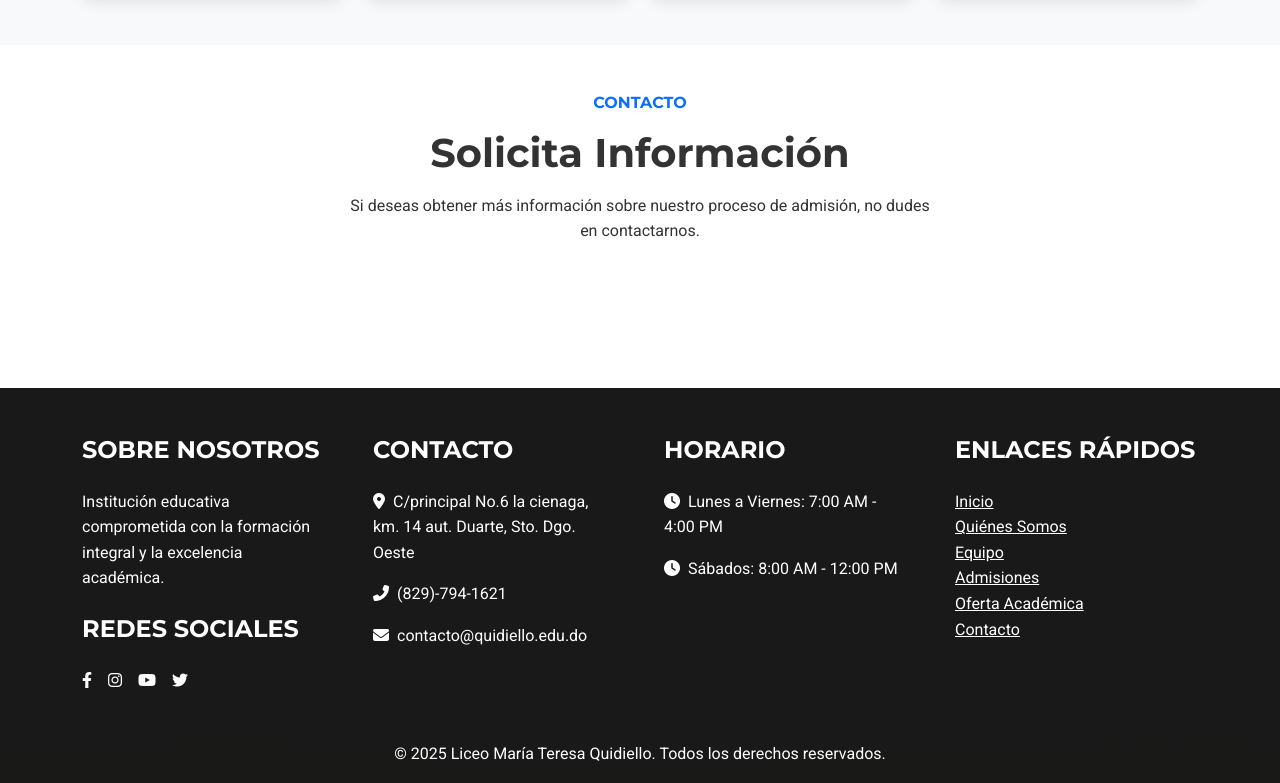
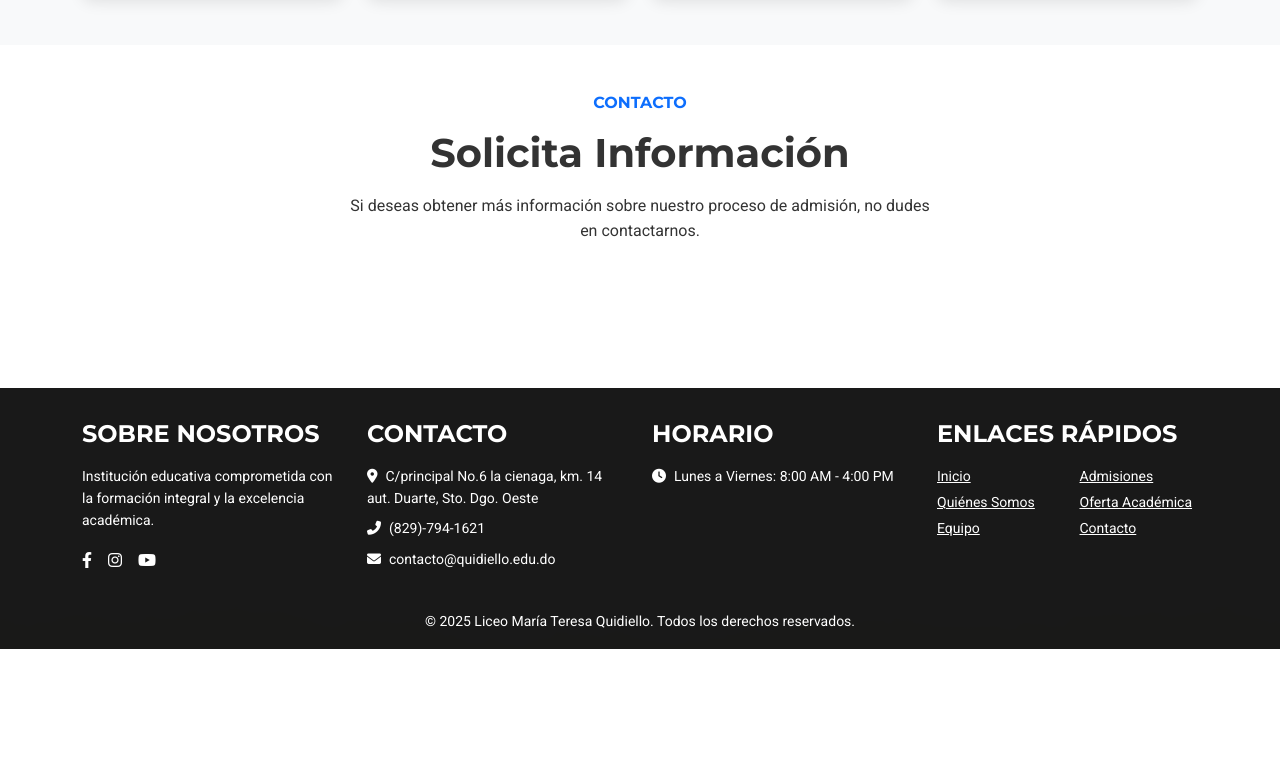
Before and after one commit to LIVANLEBRON/Liceo-Mar-a-Teresa-Quidiello, a plain HTML site: page admisiones.html in a window 1280 px wide. Shown: the part 2038-2821 px from the top of the page. After the commit the page ends 2687 px from the top, so only its background shows below. Drawn offline with nearby package versions, Linux system fonts and the light colour scheme.

Commit message:
Nueva actualización de la página web

```diff
--- a/admisiones.html
+++ b/admisiones.html
@@ -235,52 +235,47 @@
     </div>
 
     <!-- Footer -->
-    <footer class="footer text-white mt-5 pt-5 px-0 position-relative">
+    <footer class="footer text-white mt-5 px-0 position-relative">
         <div class="container">
-            <div class="row g-5">
+            <div class="row g-4">
                 <div class="col-lg-3 col-md-6">
-                    <h4 class="text-white text-uppercase mb-4">Sobre Nosotros</h4>
-                    <p>Institución educativa comprometida con la formación integral y la excelencia académica.</p>
-                    <h4 class="text-white text-uppercase mb-4 mt-4">Redes Sociales</h4>
-                    <div class="d-flex justify-content-start">
+                    <h4 class="text-white text-uppercase mb-3">Sobre Nosotros</h4>
+                    <p class="small">Institución educativa comprometida con la formación integral y la excelencia académica.</p>
+                    <div class="d-flex justify-content-start mt-3">
                         <a href="https://www.facebook.com/share/1GhR3EAaPh/?mibextid=wwXIfr" class="text-white me-3"><i class="fab fa-facebook-f"></i></a>
                         <a href="https://www.instagram.com/t.quidiello?igsh=OXpjMGZhNmtib3di" class="text-white me-3"><i class="fab fa-instagram"></i></a>
                         <a href="https://youtube.com/@liceomariateresaquidiello5557?si=kejUUSO5sZdvcmhN" class="text-white me-3"><i class="fab fa-youtube"></i></a>
-                        <a href="#" class="text-white"><i class="fab fa-twitter"></i></a>
                     </div>
                 </div>
                 <div class="col-lg-3 col-md-6">
-                    <h4 class="text-white text-uppercase mb-4">Contacto</h4>
-                    <div class="mb-3">
-                        <p><i class="fa fa-map-marker-alt me-2"></i>C/principal No.6 la cienaga, km. 14 aut. Duarte, Sto. Dgo. Oeste</p>
-                    </div>
-                    <div class="mb-3">
-                        <p><i class="fa fa-phone-alt me-2"></i>(829)-794-1621</p>
-                    </div>
-                    <div>
-                        <p><i class="fa fa-envelope me-2"></i>contacto@quidiello.edu.do</p>
+                    <h4 class="text-white text-uppercase mb-3">Contacto</h4>
+                    <p class="small mb-2"><i class="fa fa-map-marker-alt me-2"></i>C/principal No.6 la cienaga, km. 14 aut. Duarte, Sto. Dgo. Oeste</p>
+                    <p class="small mb-2"><i class="fa fa-phone-alt me-2"></i>(829)-794-1621</p>
+                    <p class="small"><i class="fa fa-envelope me-2"></i>contacto@quidiello.edu.do</p>
+                </div>
+                <div class="col-lg-3 col-md-6">
+                    <h4 class="text-white text-uppercase mb-3">Horario</h4>
+                    <p class="small mb-2"><i class="fa fa-clock me-2"></i>Lunes a Viernes: 8:00 AM - 4:00 PM</p>
+               </div>
+                <div class="col-lg-3 col-md-6">
+                    <h4 class="text-white text-uppercase mb-3">Enlaces Rápidos</h4>
+                    <div class="row">
+                        <div class="col-6">
+                            <p class="small mb-1"><a href="index.html" class="text-white">Inicio</a></p>
+                            <p class="small mb-1"><a href="nosotros.html" class="text-white">Quiénes Somos</a></p>
+                            <p class="small mb-1"><a href="equipo.html" class="text-white">Equipo</a></p>
+                        </div>
+                        <div class="col-6">
+                            <p class="small mb-1"><a href="admisiones.html" class="text-white">Admisiones</a></p>
+                            <p class="small mb-1"><a href="oferta-academica.html" class="text-white">Oferta Académica</a></p>
+                            <p class="small mb-1"><a href="contacto.html" class="text-white">Contacto</a></p>
+                        </div>
                     </div>
                 </div>
-                <div class="col-lg-3 col-md-6">
-                    <h4 class="text-white text-uppercase mb-4">Horario</h4>
-                    <p><i class="fa fa-clock me-2"></i>Lunes a Viernes: 7:00 AM - 4:00 PM</p>
-                    <p><i class="fa fa-clock me-2"></i>Sábados: 8:00 AM - 12:00 PM</p>
-                </div>
-                <div class="col-lg-3 col-md-6">
-                    <h4 class="text-white text-uppercase mb-4">Enlaces Rápidos</h4>
-                    <ul class="list-unstyled">
-                        <li><a href="index.html" class="text-white mb-2">Inicio</a></li>
-                        <li><a href="nosotros.html" class="text-white mb-2">Quiénes Somos</a></li>
-                        <li><a href="equipo.html" class="text-white mb-2">Equipo</a></li>
-                        <li><a href="admisiones.html" class="text-white mb-2">Admisiones</a></li>
-                        <li><a href="oferta-academica.html" class="text-white mb-2">Oferta Académica</a></li>
-                        <li><a href="contacto.html" class="text-white">Contacto</a></li>
-                    </ul>
-                </div>
             </div>
-            <div class="row mt-5">
+            <div class="row mt-4">
                 <div class="col-12 text-center">
-                    <p class="mb-0">&copy; 2025 Liceo María Teresa Quidiello. Todos los derechos reservados.</p>
+                    <p class="small mb-0">&copy; 2025 Liceo María Teresa Quidiello. Todos los derechos reservados.</p>
                 </div>
             </div>
         </div>
```
Also changed, not shown: contacto.html (+29 -34 lines), equipo.html (+4 -5 lines), index.html (+1 -2 lines), nosotros.html (+2 -3 lines), oferta-academica.html (+29 -34 lines).
